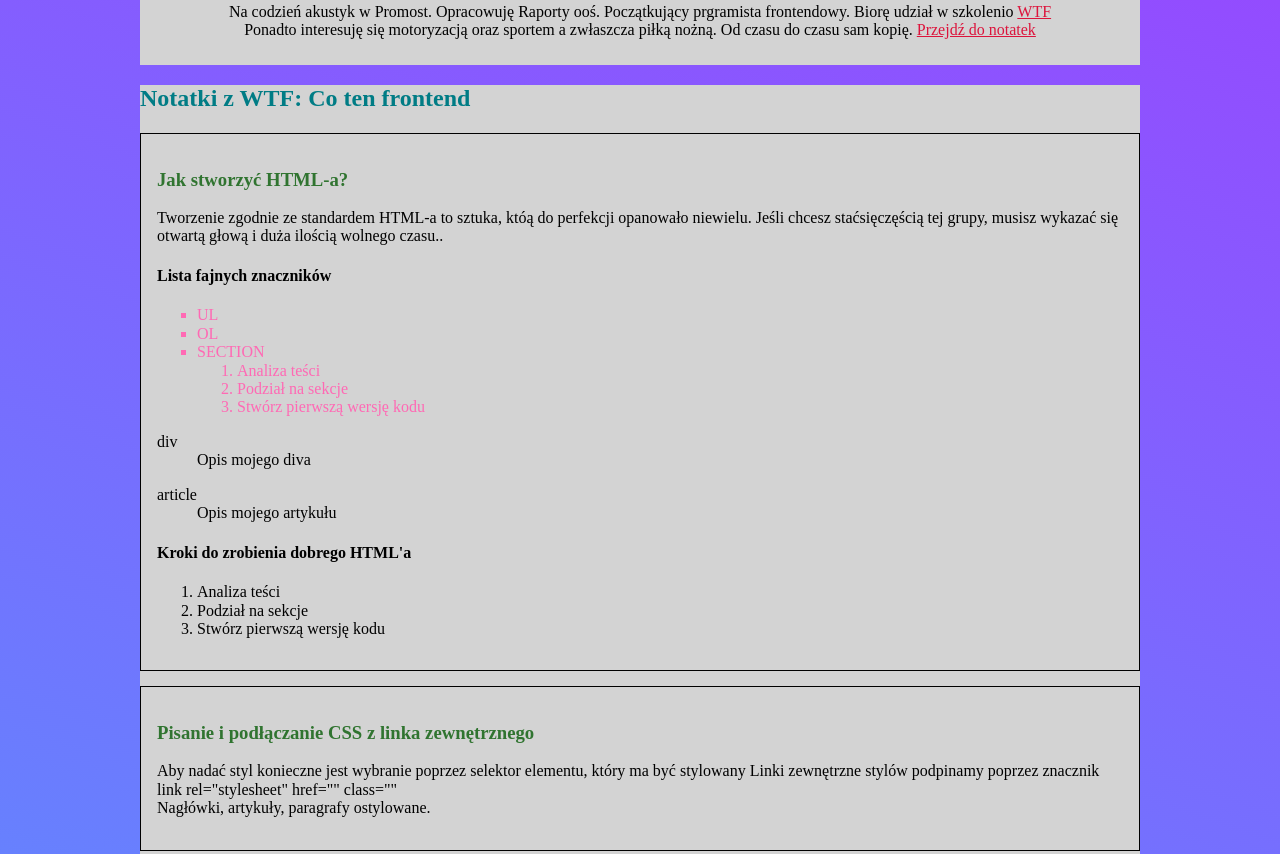
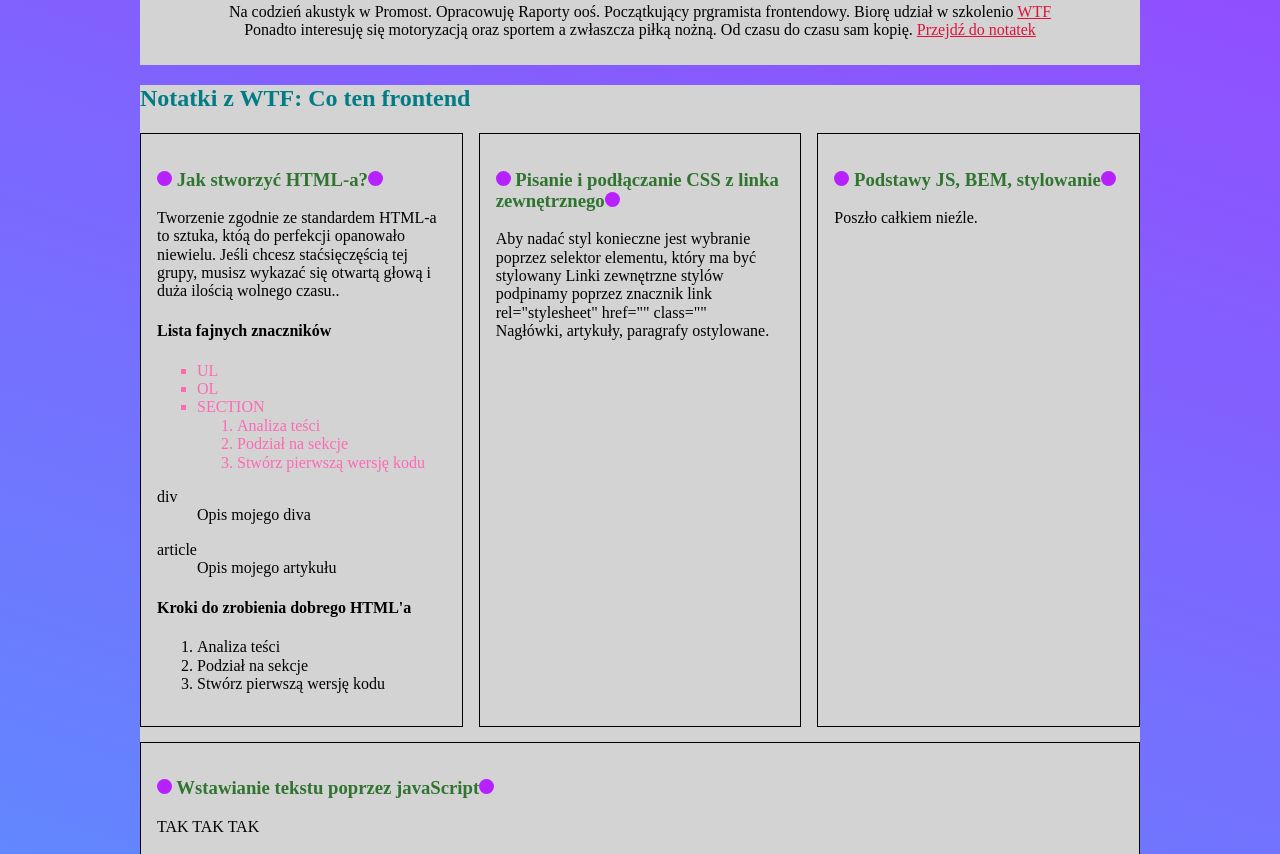
Before and after one commit to marcin-lyszczarz/homepage, a plain HTML site: page index.html in a window 1280 px wide. Shown: the part 1049-1903 px from the top of the page. Drawn offline with Linux system fonts and the light colour scheme.

Commit message:
added grid

```diff
--- a/index.html
+++ b/index.html
@@ -39,10 +39,11 @@
 
         <section class='notes' id="notatki">
             <h2 class="notes__heading">Notatki z WTF: Co ten frontend</h2>
-
+            <div class="grid">
                 <article class="week-summary">
                     <h3 class="week-summary__title"> Jak stworzyć HTML-a?</h3>
-                <p class="week-summary__description">Tworzenie zgodnie ze standardem HTML-a to sztuka, któą do perfekcji
+                    <p class="week-summary__description">Tworzenie zgodnie ze standardem HTML-a to sztuka, któą do
+                        perfekcji
                         opanowało niewielu. Jeśli chcesz
                         staćsięczęścią tej grupy, musisz wykazać się otwartą głową i duża ilością wolnego czasu..</p>
                     <section>
@@ -83,17 +84,20 @@
 
                 <article class="week-summary">
                     <h3 class="week-summary__title"> Pisanie i podłączanie CSS z linka zewnętrznego</h3>
-                <p class="week-summary__description">Aby nadać styl konieczne jest wybranie poprzez selektor elementu,
+                    <p class="week-summary__description">Aby nadać styl konieczne jest wybranie poprzez selektor
+                        elementu,
                         który ma być stylowany
                         Linki zewnętrzne stylów podpinamy poprzez znacznik link rel="stylesheet" href="" class="" <br />
                         Nagłówki, artykuły, paragrafy ostylowane.
                     </p>
                 </article>
+
             <article class="week-summary">
                 <h3 class="week-summary__title"> Podstawy JS, BEM, stylowanie</h3>
                 <p class="week-summary__description"> Poszło całkiem nieźle.
                 </p>
             </article>
+            </div>
             <article class="week-summary">
                 <h3 class="week-summary__title"> Wstawianie tekstu poprzez javaScript</h3>
                 <p class="week-summary__description week-summary__description--js">
--- a/style.css
+++ b/style.css
@@ -102,11 +102,30 @@ section {
   border: 1px black solid;
   margin-bottom: 15px;
 }
+.week-summary:hover{
+  background: rgba(255, 255, 255, 0.459);
+}
 
 .week-summary__title {
   color: rgb(48, 116, 48);
 }
 
+.week-summary__title::before{
+  content: "";
+  display: inline-block;
+  width: 15px;
+  height: 15px;
+  background: #b721ff;
+  border-radius: 50%;
+}
+.week-summary__title::after{
+  content: "";
+  display: inline-block;
+  width: 15px;
+  height: 15px;
+  background: #b721ff;
+  border-radius: 50%;
+}
 .week-summary__description {
   color: rgb(0, 0, 0);
 }
@@ -157,6 +176,12 @@ section {
   background: #b721ff;
 }
 
+.grid{
+  display: grid;
+  grid-template-columns: 1fr 1fr 1fr;
+  column-gap: 16px;
+}
+
 @media (min-width: 768px) {
   .navigation {
     /* background: #27f59f; */
```
Lines whose indentation alone changed are shown as unchanged.
